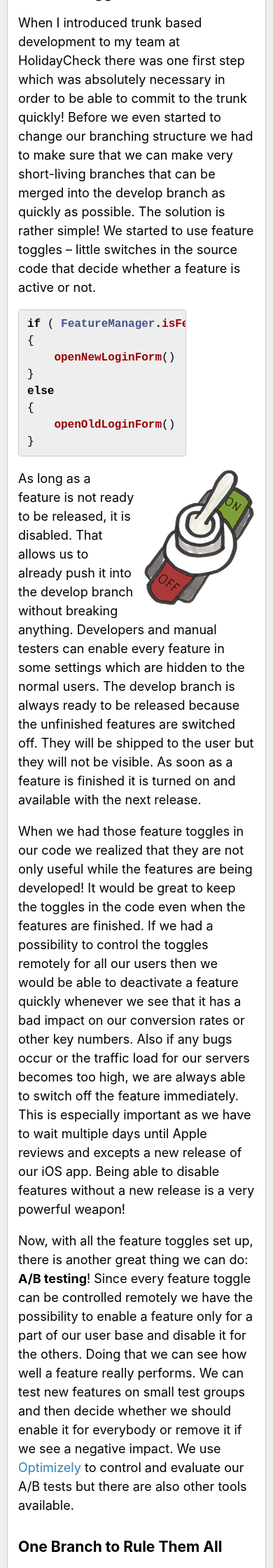
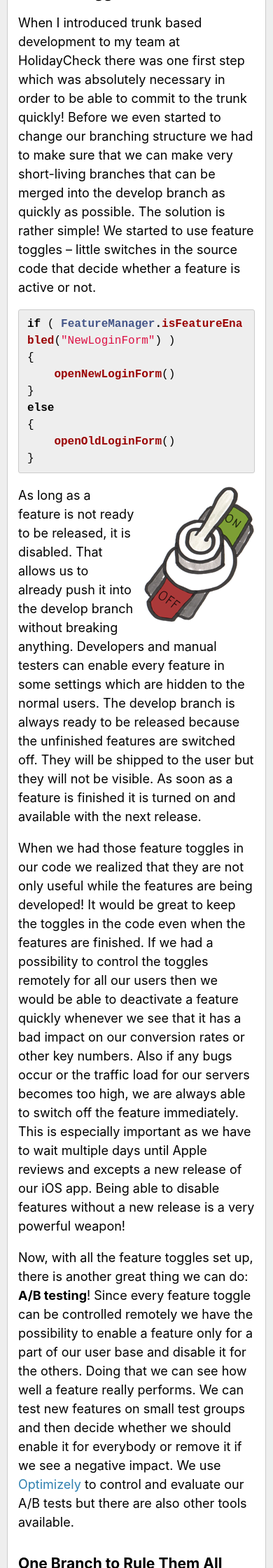
Before and after one commit to team-coder/team-coder.com, a Jekyll site: the page built from _posts/2016-03-22-from-git-flow-to-trunk-based-development.md, in a window 390 px wide. Shown: the part 4160-6400 px from the top of the page at 70% size. Built offline with Jekyll 4.4.1, drawn with Linux system fonts in a browser that asks for light colours.

Commit message:
Fix responsive design for highlighted code

```diff
--- a/css/style.scss
+++ b/css/style.scss
@@ -358,11 +358,16 @@ footer {
    border-radius: 3px;
    background-color: var(--color-background-main);
    padding: 8px 12px;
+
+   word-break: break-all;
+   word-wrap: break-word;
+
+   code {
+       white-space: pre-wrap;
+   }
  }
 
 .highlight {
-    overflow: scroll;
-    max-width: 840px;
     margin: 0;
 
     .c     { color: #998; font-style: italic } // Comment
@@ -425,14 +430,3 @@ footer {
     .vi    { color: #008080 } // Name.Variable.Instance
     .il    { color: #099 } // Literal.Number.Integer.Long
 }
-
-@media all and (max-width: 1200px) {
-    .highlight {
-        max-width: 440px;
-    }
-}
-@media all and (max-width: 520px) {
-    .highlight {
-        max-width: 240px;
-    }
-}
```
